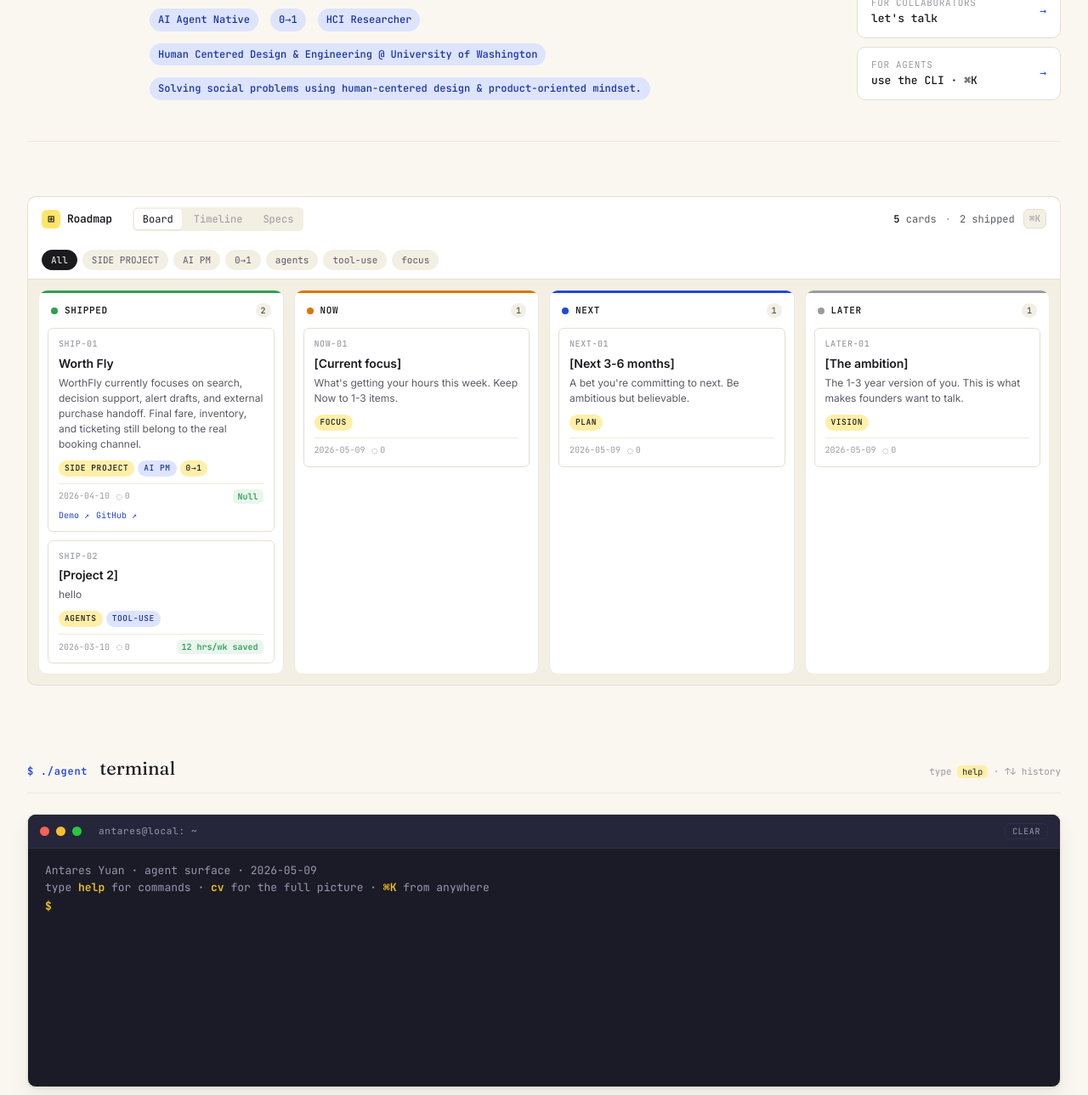
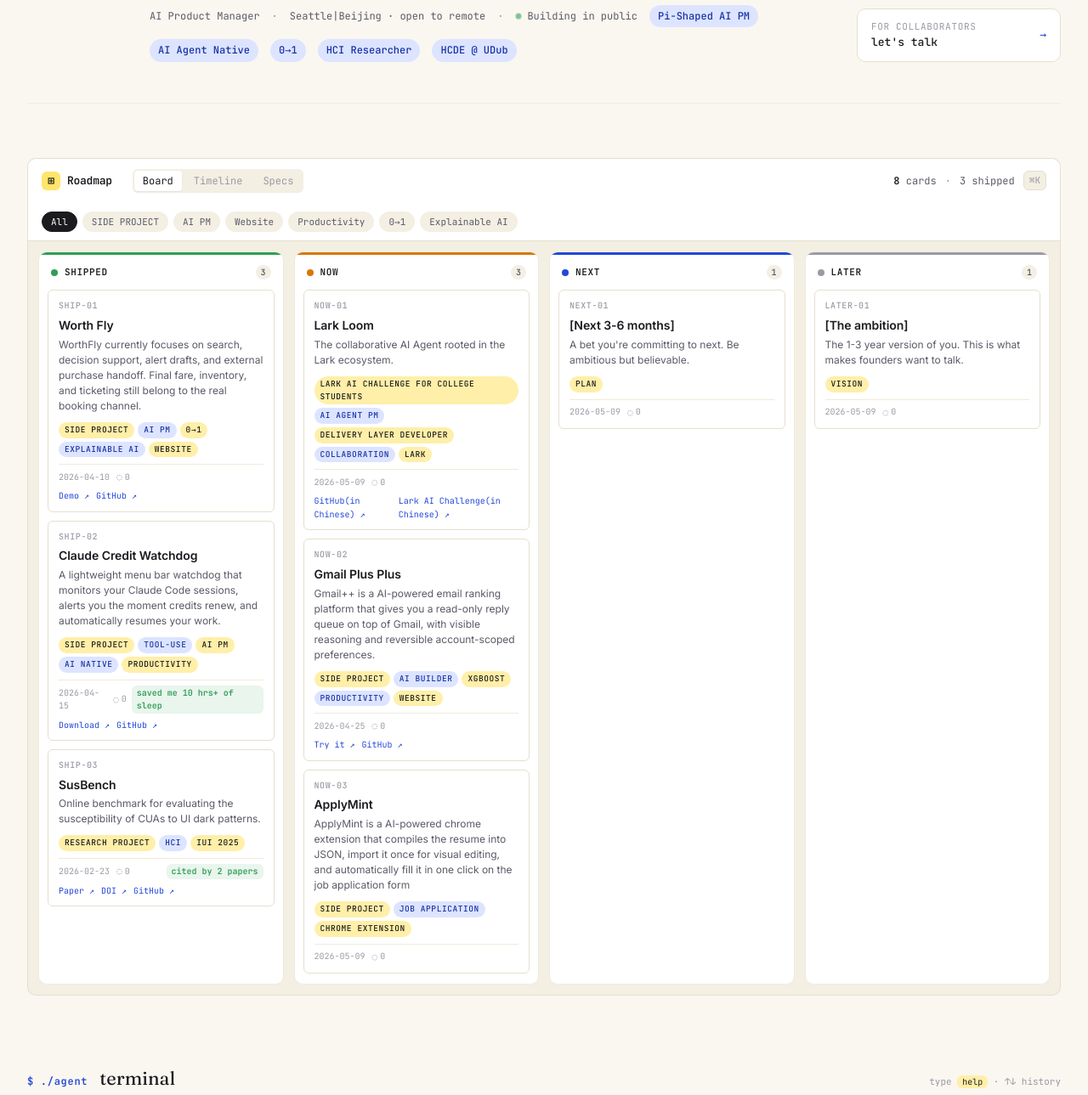
Before and after one commit to Gloria-Qi0311/personal_website, a plain HTML site: page index.html in a window 1280 px wide. Shown: the part 342-1631 px from the top of the page at 85% size. Drawn offline with Linux system fonts and the light colour scheme.

```diff
--- a/content/board.json
+++ b/content/board.json
@@ -6,39 +6,78 @@
       "title": "Worth Fly",
       "summary": "WorthFly currently focuses on search, decision support, alert drafts, and external purchase handoff. Final fare, inventory, and ticketing still belong to the real booking channel.",
       "details": "## Context\n\nReplace this with the longer story. Two or three short paragraphs is plenty.\n\n## What I owned\n\n- Decision X\n- Decision Y\n- Trade-off Z\n\n## Outcome\n\nWhat happened. What you'd do differently.",
-      "tags": ["SIDE PROJECT","AI PM", "0→1"],
-      "impact": "Null",
+      "tags": ["SIDE PROJECT","AI PM", "0→1", "Explainable AI", "Website"],
+      "impact": "",
       "links": [{ "label": "Demo", "href": "https://worthfly.vercel.app" }, { "label": "GitHub", "href": "https://github.com/AntaresYuan/Worthfly" }],
       "updated": "2026-04-10",
       "order": 1
     },
     {
-      "id": "placeholder-shipped-2",
+      "id": "shipped-2",
       "status": "shipped",
-      "title": "[Project 2]",
-      "summary": "hello",
-      "tags": ["agents", "tool-use"],
-      "impact": "12 hrs/wk saved",
-      "links": [],
-      "updated": "2026-03-10",
+      "title": "Claude Credit Watchdog",
+      "summary": "A lightweight menu bar watchdog that monitors your Claude Code sessions, alerts you the moment credits renew, and automatically resumes your work.",
+      "details": "",
+      "tags": ["SIDE PROJECT", "tool-use", "AI PM", "AI Native", "Productivity"],
+      "impact": "saved me 10 hrs+ of sleep",
+      "links": [{ "label": "Download", "href": "https://claude-credit-watchdog.vercel.app" }, { "label": "GitHub", "href": "https://github.com/AntaresYuan/Claude-Credit-Watchdog" }],
+      "updated": "2026-04-15",
       "order": 2
     },
     {
-      "id": "placeholder-now-1",
+      "id": "shipped-3",
+      "status": "shipped",
+      "title": "SusBench",
+      "summary": "Online benchmark for evaluating the susceptibility of CUAs to UI dark patterns.",
+      "details": "",
+      "tags": ["RESEARCH PROJECT", "HCI", "IUI 2025"],
+      "impact": "cited by 2 papers",
+      "links": [{"label": "Paper", "href": "https://arxiv.org/pdf/2510.11035"}, { "label": "DOI", "href": "https://arxiv.org/abs/2510.11035" }, { "label": "GitHub", "href": "https://github.com/SusBench-creator/SusBench" }],
+      "updated": "2026-02-23",
+      "order": 3
+    },
+    {
+      "id": "now-1",
       "status": "now",
-      "title": "[Current focus]",
-      "summary": "What's getting your hours this week. Keep Now to 1-3 items.",
-      "tags": ["focus"],
+      "title": "Lark Loom",
+      "summary": "The collaborative AI Agent rooted  in the Lark ecosystem.",
+      "details": "",
+      "tags": ["Lark AI Challenge for College Students","AI Agent PM", "Delivery Layer Developer","Collaboration", "Lark"],
       "impact": "",
-      "links": [],
+      "links": [{"label": "GitHub(in Chinese)", "href": "https://github.com/EdwinjJ1/lark-loom" },{ "label": "Lark AI Challenge(in Chinese)", "href": "https://bytedance.aiforce.cloud/app/app_4jv6kvy942afr" }],
       "updated": "2026-05-09",
       "order": 1
     },
     {
-      "id": "placeholder-next-1",
+      "id": "now-2",
+      "status": "now",
+      "title": "Gmail Plus Plus",
+      "summary": "Gmail++ is a AI-powered email ranking platform that gives you a read-only reply queue on top of Gmail, with visible reasoning and reversible account-scoped preferences.",
+      "details": "",
+      "tags": ["SIDE PROJECT","AI Builder", "XGBoost", "Productivity", "Website"],
+      "impact": "",
+      "links": [{"label": "Try it", "href": "https://gmailplusplus.site" },{ "label": "GitHub", "href": "https://github.com/AntaresYuan/Gmailplusplus" }],
+      "updated": "2026-04-25",
+      "order": 2
+    },
+    {
+      "id": "now-3",
+      "status": "now",
+      "title": "ApplyMint",
+      "summary": "ApplyMint is a AI-powered chrome extension that compiles the resume into JSON, import it once for visual editing, and automatically fill it in one click on the job application form",
+      "details": "",
+      "tags": ["SIDE PROJECT", "Job Application", "Chrome Extension"],
+      "impact": "",
+      "links": [],
+      "updated": "2026-05-09",
+      "order": 3
+    },
+    {
+      "id": "next-1",
       "status": "next",
       "title": "[Next 3-6 months]",
       "summary": "A bet you're committing to next. Be ambitious but believable.",
+      "details": "",
       "tags": ["plan"],
       "impact": "",
       "links": [],
@@ -46,10 +85,11 @@
       "order": 1
     },
     {
-      "id": "placeholder-later-1",
+      "id": "later-1",
       "status": "later",
       "title": "[The ambition]",
       "summary": "The 1-3 year version of you. This is what makes founders want to talk.",
+      "details": "",
       "tags": ["vision"],
       "impact": "",
       "links": [],
--- a/content/contact.json
+++ b/content/contact.json
@@ -8,7 +8,6 @@
   "items": [
     { "key": "email",    "label": "chenjy4@uw.edu", "href": "mailto:chenjy4@uw.edu" },
     { "key": "linkedin", "label": "Chenjie (Antares) Yuan",       "href": "#" },
-    { "key": "x",        "label": "@yourhandle",        "href": "#" },
     { "key": "github",   "label": "@AntaresYuan",       "href": "https://github.com/AntaresYuan" }
   ]
 }
--- a/content/profile.json
+++ b/content/profile.json
@@ -5,13 +5,19 @@
   "location": "Seattle|Beijing · open to remote",
   "status": "Building in public",
   "slogan": "I build AI products by treating myself like one — versioned, measured, always shipping.",
-  "tags": ["Pi-Shaped AI PM", "AI Agent Native", "0→1", "HCI Researcher", "Human Centered Design & Engineering  @ University of Washington", "Solving social problems using human-centered design & product-oriented mindset."],
+  "tags": ["Pi-Shaped AI PM", "AI Agent Native", "0→1", "HCI Researcher", "HCDE @ UDub"],
   "avatar": {
     "calm":    "media/avatar-calm.png",
     "talking": "media/avatar-talking.png",
     "alt":     "Antares — illustrated portrait"
   },
   "ctas": [
+        {
+      "audience": "for agents",
+      "label": "use the CLI · ⌘K",
+      "anchor": "#terminal",
+      "note": "/llms.txt also available"
+    },
     {
       "audience": "for HR",
       "label": "30-second snapshot",
@@ -29,12 +35,6 @@
       "label": "let's talk",
       "anchor": "#contact",
       "note": "open to founder convos & contracts"
-    },
-    {
-      "audience": "for agents",
-      "label": "use the CLI · ⌘K",
-      "anchor": "#terminal",
-      "note": "/llms.txt also available"
     }
   ]
 }
--- a/index.html
+++ b/index.html
@@ -56,10 +56,17 @@
       <div class="hero-text">
         <h1 class="hero-name" id="hero-name">Antares <em>Yuan</em></h1>
         <p class="hero-slogan" id="hero-slogan">I build AI products by treating myself like one — versioned, measured, always shipping.</p>
-        <div class="hero-meta" id="hero-meta"><span>AI Product Manager</span><span class="sep">·</span><span>Seattle|Beijing · open to remote</span><span class="sep">·</span><span class="now-pill"><span class="pulse"></span>Building in public</span><span class="pill">Pi-Shaped AI PM</span><span class="pill">AI Agent Native</span><span class="pill">0→1</span><span class="pill">HCI Researcher</span><span class="pill">Human Centered Design &amp; Engineering  @ University of Washington</span><span class="pill">Solving social problems using human-centered design &amp; product-oriented mindset.</span></div>
+        <div class="hero-meta" id="hero-meta"><span>AI Product Manager</span><span class="sep">·</span><span>Seattle|Beijing · open to remote</span><span class="sep">·</span><span class="now-pill"><span class="pulse"></span>Building in public</span><span class="pill">Pi-Shaped AI PM</span><span class="pill">AI Agent Native</span><span class="pill">0→1</span><span class="pill">HCI Researcher</span><span class="pill">HCDE @ UDub</span></div>
       </div>
     </div>
     <div class="hero-ctas" id="hero-ctas">
+        <a class="cta" href="#terminal">
+          <div>
+            <div class="cta-label">for agents</div>
+            <div class="cta-text">use the CLI · ⌘K</div>
+          </div>
+          <span class="cta-arrow">→</span>
+        </a>
         <a class="cta" href="#shipped">
           <div>
             <div class="cta-label">for HR</div>
@@ -78,13 +85,6 @@
           <div>
             <div class="cta-label">for collaborators</div>
             <div class="cta-text">let&#39;s talk</div>
-          </div>
-          <span class="cta-arrow">→</span>
-        </a>
-        <a class="cta" href="#terminal">
-          <div>
-            <div class="cta-label">for agents</div>
-            <div class="cta-text">use the CLI · ⌘K</div>
           </div>
           <span class="cta-arrow">→</span>
         </a></div>
@@ -107,74 +107,125 @@
         </div>
       </div>
       <div class="board-toolbar-right">
-        <span class="board-stat"><strong id="board-total-count">5</strong> cards</span>
+        <span class="board-stat"><strong id="board-total-count">8</strong> cards</span>
         <span class="board-stat sep">·</span>
-        <span class="board-stat" id="board-shipped-count">2 shipped</span>
+        <span class="board-stat" id="board-shipped-count">3 shipped</span>
         <kbd class="kbd-hint" aria-hidden="true">⌘K</kbd>
       </div>
     </div>
 
     <!-- filter chips (click to filter by tag) -->
-    <div class="board-filters" id="board-filters" role="group" aria-label="Filter by tag"><button class="filter-chip is-active" type="button" data-filter="all" aria-pressed="true">All</button><button class="filter-chip" type="button" data-filter="side project" aria-pressed="false">SIDE PROJECT</button><button class="filter-chip" type="button" data-filter="ai pm" aria-pressed="false">AI PM</button><button class="filter-chip" type="button" data-filter="0→1" aria-pressed="false">0→1</button><button class="filter-chip" type="button" data-filter="agents" aria-pressed="false">agents</button><button class="filter-chip" type="button" data-filter="tool-use" aria-pressed="false">tool-use</button><button class="filter-chip" type="button" data-filter="focus" aria-pressed="false">focus</button></div>
+    <div class="board-filters" id="board-filters" role="group" aria-label="Filter by tag"><button class="filter-chip is-active" type="button" data-filter="all" aria-pressed="true">All</button><button class="filter-chip" type="button" data-filter="side project" aria-pressed="false">SIDE PROJECT</button><button class="filter-chip" type="button" data-filter="ai pm" aria-pressed="false">AI PM</button><button class="filter-chip" type="button" data-filter="website" aria-pressed="false">Website</button><button class="filter-chip" type="button" data-filter="productivity" aria-pressed="false">Productivity</button><button class="filter-chip" type="button" data-filter="0→1" aria-pressed="false">0→1</button><button class="filter-chip" type="button" data-filter="explainable ai" aria-pressed="false">Explainable AI</button></div>
 
     <!-- columns -->
     <div class="board" id="board">
       <article class="column col-shipped" id="col-shipped" aria-labelledby="col-shipped-title">
         <header class="col-head">
           <h3 class="col-title" id="col-shipped-title"><span class="col-dot"></span>Shipped</h3>
-          <span class="col-count" data-count="shipped">2</span>
+          <span class="col-count" data-count="shipped">3</span>
         </header>
         <div class="col-cards" data-cards="shipped">
-            <button type="button" class="card" data-id="shipped-1" data-card-id="SHIP-01" data-tags="side project|ai pm|0→1" aria-label="Open details for Worth Fly">
+            <button type="button" class="card" data-id="shipped-1" data-card-id="SHIP-01" data-tags="side project|ai pm|0→1|explainable ai|website" aria-label="Open details for Worth Fly">
               <div class="card-meta-top">
                 <span class="card-id">SHIP-01</span>
                 <span class="card-handle" aria-hidden="true">⋮⋮</span>
               </div>
               <div class="card-title">Worth Fly</div>
               <div class="card-summary">WorthFly currently focuses on search, decision support, alert drafts, and external purchase handoff. Final fare, inventory, and ticketing still belong to the real booking channel.</div>
-              <div class="card-tags"><span class="tag">SIDE PROJECT</span><span class="tag tag-blue">AI PM</span><span class="tag">0→1</span></div>
+              <div class="card-tags"><span class="tag">SIDE PROJECT</span><span class="tag tag-blue">AI PM</span><span class="tag">0→1</span><span class="tag tag-blue">Explainable AI</span><span class="tag">Website</span></div>
               <div class="card-footer">
                 <span class="card-footer-left">
                   <span>2026-04-10</span>
                   <span class="card-comments">0</span>
                 </span>
-                <span class="card-impact">Null</span>
+
               </div>
               <div class="card-links"><a href="https://worthfly.vercel.app" target="_blank" rel="noopener">Demo ↗</a><a href="https://github.com/AntaresYuan/Worthfly" target="_blank" rel="noopener">GitHub ↗</a></div>
             </button>
-            <button type="button" class="card" data-id="placeholder-shipped-2" data-card-id="SHIP-02" data-tags="agents|tool-use" aria-label="Open details for [Project 2]">
+            <button type="button" class="card" data-id="shipped-2" data-card-id="SHIP-02" data-tags="side project|tool-use|ai pm|ai native|productivity" aria-label="Open details for Claude Credit Watchdog">
               <div class="card-meta-top">
                 <span class="card-id">SHIP-02</span>
                 <span class="card-handle" aria-hidden="true">⋮⋮</span>
               </div>
-              <div class="card-title">[Project 2]</div>
-              <div class="card-summary">hello</div>
-              <div class="card-tags"><span class="tag">agents</span><span class="tag tag-blue">tool-use</span></div>
+              <div class="card-title">Claude Credit Watchdog</div>
+              <div class="card-summary">A lightweight menu bar watchdog that monitors your Claude Code sessions, alerts you the moment credits renew, and automatically resumes your work.</div>
+              <div class="card-tags"><span class="tag">SIDE PROJECT</span><span class="tag tag-blue">tool-use</span><span class="tag">AI PM</span><span class="tag tag-blue">AI Native</span><span class="tag">Productivity</span></div>
               <div class="card-footer">
                 <span class="card-footer-left">
-                  <span>2026-03-10</span>
+                  <span>2026-04-15</span>
                   <span class="card-comments">0</span>
                 </span>
-                <span class="card-impact">12 hrs/wk saved</span>
+                <span class="card-impact">saved me 10 hrs+ of sleep</span>
               </div>
-
+              <div class="card-links"><a href="https://claude-credit-watchdog.vercel.app" target="_blank" rel="noopener">Download ↗</a><a href="https://github.com/AntaresYuan/Claude-Credit-Watchdog" target="_blank" rel="noopener">GitHub ↗</a></div>
+            </button>
+            <button type="button" class="card" data-id="shipped-3" data-card-id="SHIP-03" data-tags="research project|hci|iui 2025" aria-label="Open details for SusBench">
+              <div class="card-meta-top">
+                <span class="card-id">SHIP-03</span>
+                <span class="card-handle" aria-hidden="true">⋮⋮</span>
+              </div>
+              <div class="card-title">SusBench</div>
+              <div class="card-summary">Online benchmark for evaluating the susceptibility of CUAs to UI dark patterns.</div>
+              <div class="card-tags"><span class="tag">RESEARCH PROJECT</span><span class="tag tag-blue">HCI</span><span class="tag">IUI 2025</span></div>
+              <div class="card-footer">
+                <span class="card-footer-left">
+                  <span>2026-02-23</span>
+                  <span class="card-comments">0</span>
+                </span>
+                <span class="card-impact">cited by 2 papers</span>
+              </div>
+              <div class="card-links"><a href="https://arxiv.org/pdf/2510.11035" target="_blank" rel="noopener">Paper ↗</a><a href="https://arxiv.org/abs/2510.11035" target="_blank" rel="noopener">DOI ↗</a><a href="https://github.com/SusBench-creator/SusBench" target="_blank" rel="noopener">GitHub ↗</a></div>
             </button></div>
       </article>
 
       <article class="column col-now" id="now" aria-labelledby="col-now-title">
         <header class="col-head">
           <h3 class="col-title" id="col-now-title"><span class="col-dot"></span>Now</h3>
-          <span class="col-count" data-count="now">1</span>
+          <span class="col-count" data-count="now">3</span>
         </header>
         <div class="col-cards" data-cards="now">
-            <button type="button" class="card" data-id="placeholder-now-1" data-card-id="NOW-01" data-tags="focus" aria-label="Open details for [Current focus]">
+            <button type="button" class="card" data-id="now-1" data-card-id="NOW-01" data-tags="lark ai challenge for college students|ai agent pm|delivery layer developer|collaboration|lark" aria-label="Open details for Lark Loom">
               <div class="card-meta-top">
                 <span class="card-id">NOW-01</span>
                 <span class="card-handle" aria-hidden="true">⋮⋮</span>
               </div>
-              <div class="card-title">[Current focus]</div>
-              <div class="card-summary">What&#39;s getting your hours this week. Keep Now to 1-3 items.</div>
-              <div class="card-tags"><span class="tag">focus</span></div>
+              <div class="card-title">Lark Loom</div>
+              <div class="card-summary">The collaborative AI Agent rooted  in the Lark ecosystem.</div>
+              <div class="card-tags"><span class="tag">Lark AI Challenge for College Students</span><span class="tag tag-blue">AI Agent PM</span><span class="tag">Delivery Layer Developer</span><span class="tag tag-blue">Collaboration</span><span class="tag">Lark</span></div>
+              <div class="card-footer">
+                <span class="card-footer-left">
+                  <span>2026-05-09</span>
+                  <span class="card-comments">0</span>
+                </span>
+
+              </div>
+              <div class="card-links"><a href="https://github.com/EdwinjJ1/lark-loom" target="_blank" rel="noopener">GitHub(in Chinese) ↗</a><a href="https://bytedance.aiforce.cloud/app/app_4jv6kvy942afr" target="_blank" rel="noopener">Lark AI Challenge(in Chinese) ↗</a></div>
+            </button>
+            <button type="button" class="card" data-id="now-2" data-card-id="NOW-02" data-tags="side project|ai builder|xgboost|productivity|website" aria-label="Open details for Gmail Plus Plus">
+              <div class="card-meta-top">
+                <span class="card-id">NOW-02</span>
+                <span class="card-handle" aria-hidden="true">⋮⋮</span>
+              </div>
+              <div class="card-title">Gmail Plus Plus</div>
+              <div class="card-summary">Gmail++ is a AI-powered email ranking platform that gives you a read-only reply queue on top of Gmail, with visible reasoning and reversible account-scoped preferences.</div>
+              <div class="card-tags"><span class="tag">SIDE PROJECT</span><span class="tag tag-blue">AI Builder</span><span class="tag">XGBoost</span><span class="tag tag-blue">Productivity</span><span class="tag">Website</span></div>
+              <div class="card-footer">
+                <span class="card-footer-left">
+                  <span>2026-04-25</span>
+                  <span class="card-comments">0</span>
+                </span>
+
+              </div>
+              <div class="card-links"><a href="https://gmailplusplus.site" target="_blank" rel="noopener">Try it ↗</a><a href="https://github.com/AntaresYuan/Gmailplusplus" target="_blank" rel="noopener">GitHub ↗</a></div>
+            </button>
+            <button type="button" class="card" data-id="now-3" data-card-id="NOW-03" data-tags="side project|job application|chrome extension" aria-label="Open details for ApplyMint">
+              <div class="card-meta-top">
+                <span class="card-id">NOW-03</span>
+                <span class="card-handle" aria-hidden="true">⋮⋮</span>
+              </div>
+              <div class="card-title">ApplyMint</div>
+              <div class="card-summary">ApplyMint is a AI-powered chrome extension that compiles the resume into JSON, import it once for visual editing, and automatically fill it in one click on the job application form</div>
+              <div class="card-tags"><span class="tag">SIDE PROJECT</span><span class="tag tag-blue">Job Application</span><span class="tag">Chrome Extension</span></div>
               <div class="card-footer">
                 <span class="card-footer-left">
                   <span>2026-05-09</span>
@@ -192,7 +243,7 @@
           <span class="col-count" data-count="next">1</span>
         </header>
         <div class="col-cards" data-cards="next">
-            <button type="button" class="card" data-id="placeholder-next-1" data-card-id="NEXT-01" data-tags="plan" aria-label="Open details for [Next 3-6 months]">
+            <button type="button" class="card" data-id="next-1" data-card-id="NEXT-01" data-tags="plan" aria-label="Open details for [Next 3-6 months]">
               <div class="card-meta-top">
                 <span class="card-id">NEXT-01</span>
                 <span class="card-handle" aria-hidden="true">⋮⋮</span>
@@ -217,7 +268,7 @@
           <span class="col-count" data-count="later">1</span>
         </header>
         <div class="col-cards" data-cards="later">
-            <button type="button" class="card" data-id="placeholder-later-1" data-card-id="LATER-01" data-tags="vision" aria-label="Open details for [The ambition]">
+            <button type="button" class="card" data-id="later-1" data-card-id="LATER-01" data-tags="vision" aria-label="Open details for [The ambition]">
               <div class="card-meta-top">
                 <span class="card-id">LATER-01</span>
                 <span class="card-handle" aria-hidden="true">⋮⋮</span>
@@ -311,7 +362,7 @@
     </header>
     <div class="contact">
       <p class="contact-intro" id="contact-intro">Currently open to: founder conversations in AI infra &amp; agents, AI PM roles at top product orgs, and contractor work on 0→1 features. <em>Tell me what you&#39;re building.</em></p>
-      <div class="contact-list" id="contact-list"><a href="mailto:chenjy4@uw.edu"><span class="key">email</span><span>chenjy4@uw.edu</span></a><a href="#"><span class="key">linkedin</span><span>Chenjie (Antares) Yuan</span></a><a href="#"><span class="key">x</span><span>@yourhandle</span></a><a href="https://github.com/AntaresYuan" target="_blank" rel="noopener"><span class="key">github</span><span>@AntaresYuan</span></a></div>
+      <div class="contact-list" id="contact-list"><a href="mailto:chenjy4@uw.edu"><span class="key">email</span><span>chenjy4@uw.edu</span></a><a href="#"><span class="key">linkedin</span><span>Chenjie (Antares) Yuan</span></a><a href="https://github.com/AntaresYuan" target="_blank" rel="noopener"><span class="key">github</span><span>@AntaresYuan</span></a></div>
     </div>
   </section>
 
--- a/llms.txt
+++ b/llms.txt
@@ -9,7 +9,7 @@
 - Role: AI Product Manager
 - Location: Seattle|Beijing · open to remote
 - Status: Building in public
-- Tags: Pi-Shaped AI PM, AI Agent Native, 0→1, HCI Researcher, Human Centered Design & Engineering  @ University of Washington, Solving social problems using human-centered design & product-oriented mindset.
+- Tags: Pi-Shaped AI PM, AI Agent Native, 0→1, HCI Researcher, HCDE @ UDub
 
 ## Sections
 - [Roadmap board](/#shipped): four-column kanban — shipped, now, next, later
```
Also changed, not shown: llms-full.txt (+39 -12 lines), README.md.
